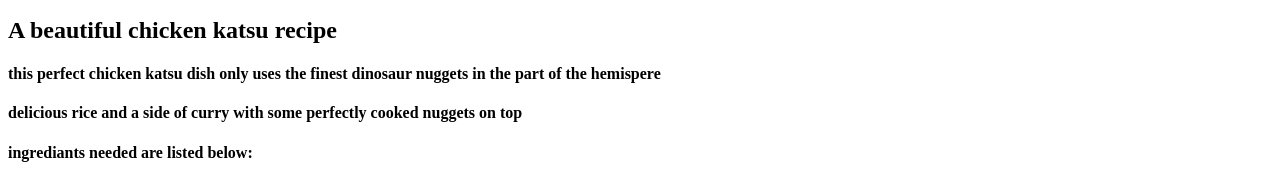
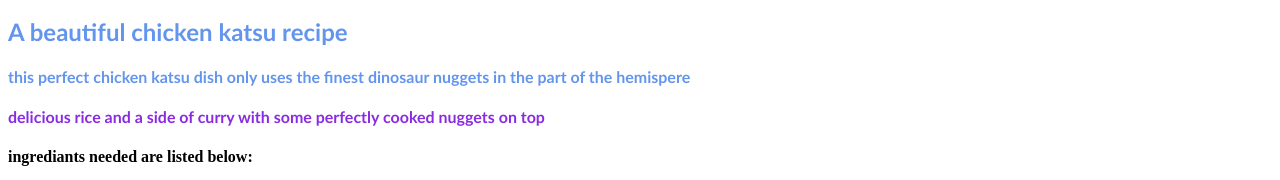
Before and after one commit to A-alturki/odin-recipes, a plain HTML site: page recipes/chicken-katsu.html in a window 1280 px wide. Shown: the part 583-763 px from the top of the page. Drawn offline with Linux system fonts and the light colour scheme.

Commit message:
made some other changes

```diff
--- a/recipes/chicken-katsu.html
+++ b/recipes/chicken-katsu.html
@@ -10,9 +10,9 @@
 <body>
     <p><h1 class="title">Chicken Katsu</h1></p>
     <p><img src="https://i.redd.it/588lwv7rsmd51.jpg" width="400" height="500"></p>
-    <p><h2>A beautiful chicken katsu recipe</h2></p>
-    <p><h4>this perfect chicken katsu dish only uses the finest dinosaur nuggets in the part of the hemispere</h4></p>
-    <p><h4>delicious rice and a side of curry with some perfectly cooked nuggets on top</h4></p>
+    <p><h2 class="line2">A beautiful chicken katsu recipe</h2></p>
+    <p><h4 class="line2">this perfect chicken katsu dish only uses the finest dinosaur nuggets in the part of the hemispere</h4></p>
+    <p><h4 class="line">delicious rice and a side of curry with some perfectly cooked nuggets on top</h4></p>
 
     <p><h4>ingrediants needed are listed below: </h4></p>
     <un>
```
